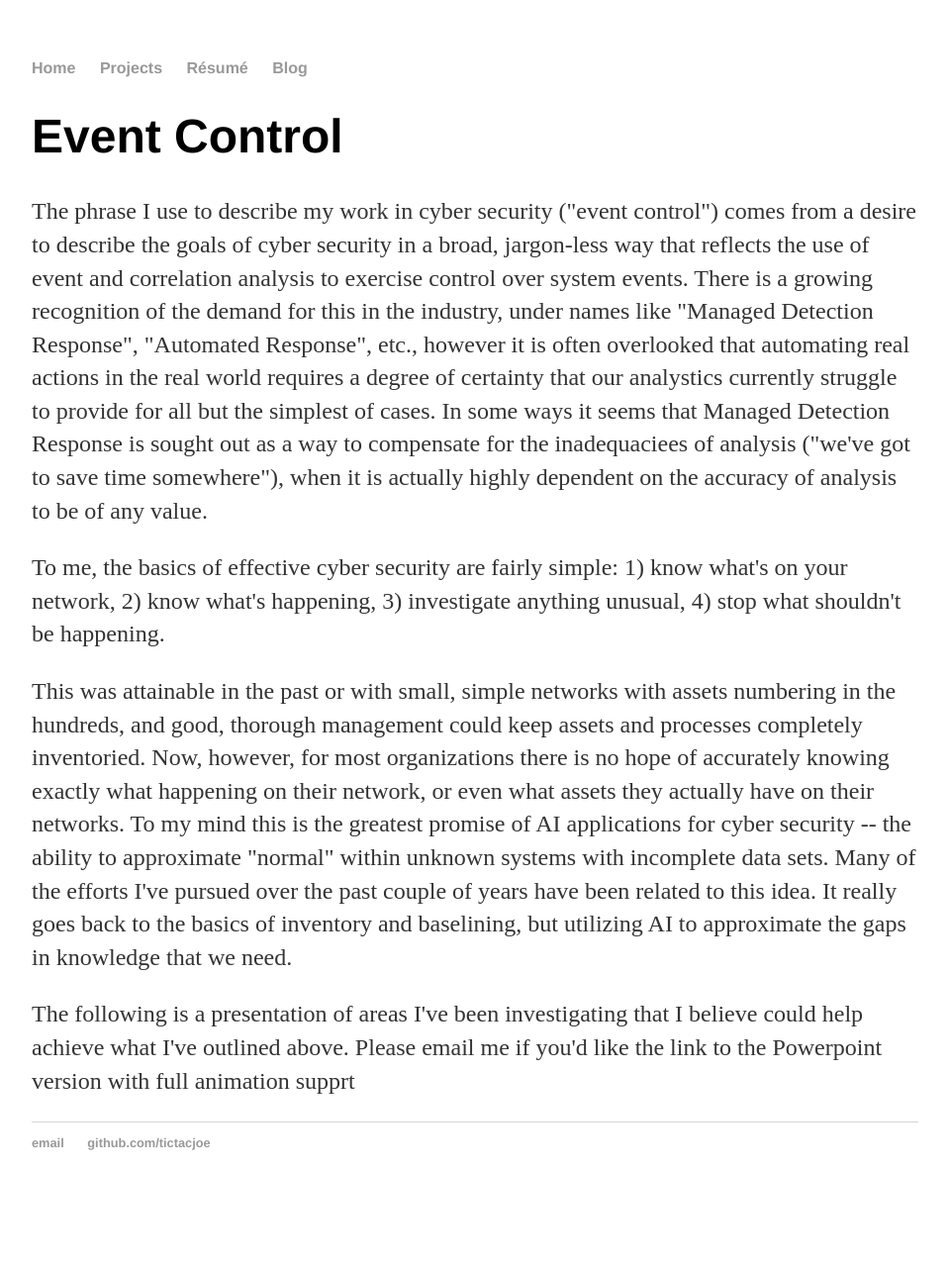
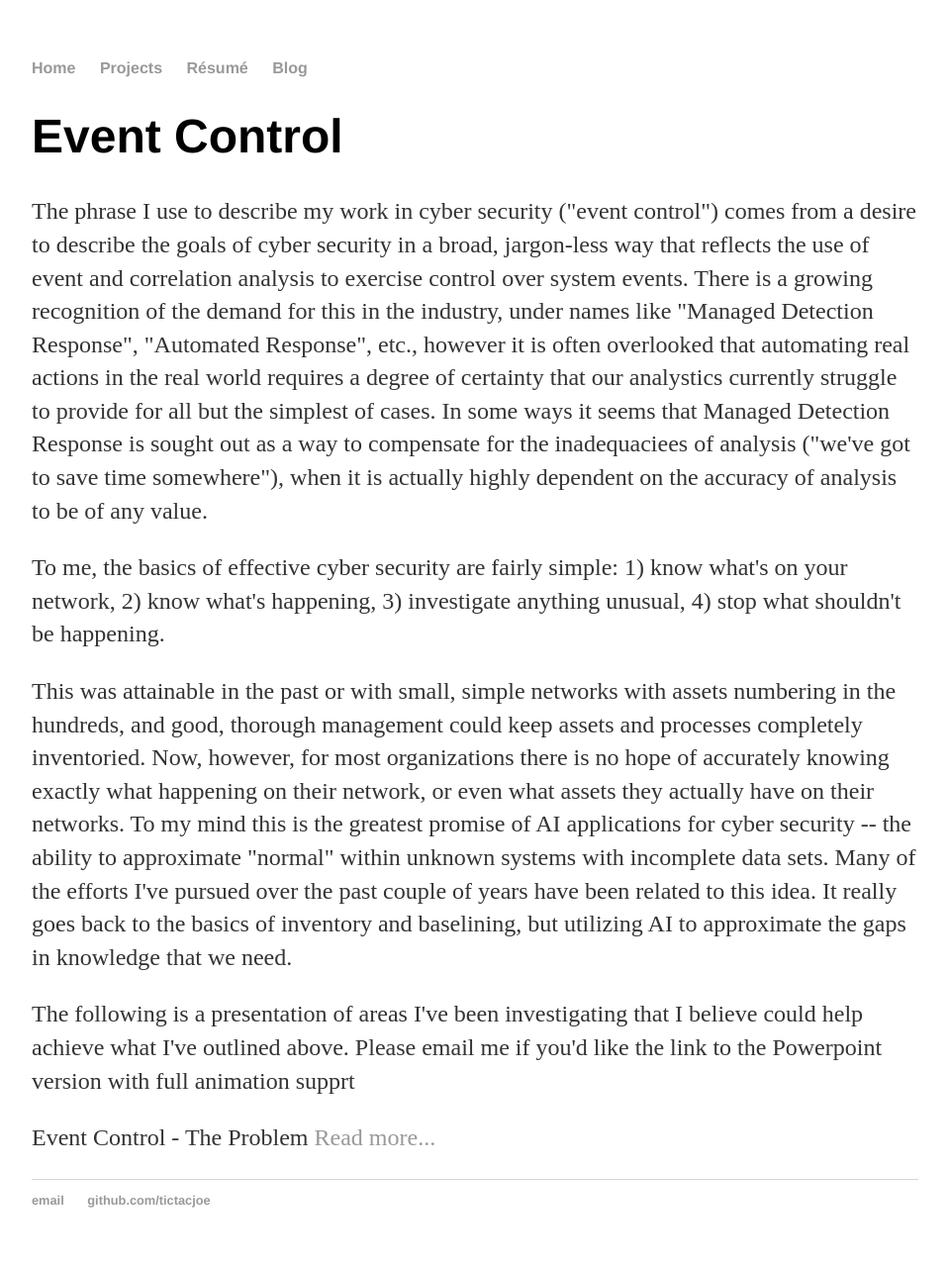
Before and after one commit to tictacjoe/tictacjoe.github.io, a Jekyll site: the page event-control.html, which Jekyll copies as it is, in a window 1280 px wide. Shown: the whole page at 99% size, without its empty margins (160-1119 px from the left). Built offline with Jekyll 4.4.1, drawn with Linux system fonts in a browser that asks for light colours; before the commit the page ends 1222 px from its top, so only the background shows below that.

Commit message:
Update event-control.html

```diff
--- a/event-control.html
+++ b/event-control.html
@@ -43,7 +43,7 @@
 				I've outlined above.  Please email me if you'd like the link to the Powerpoint version with full
 			        animation supprt</p>
 
-				<!-- <p>Links to slides.  </em>  <a href="/slm">Read more...</a></p> -->
+				<p>Event Control - The Problem  </em>  <a href="/event-control/Event-Control-A-The-Problem.html">Read more...</a></p>
     		</div><!-- /.blurb -->
 		</div><!-- /.container -->
 		<footer>
```
